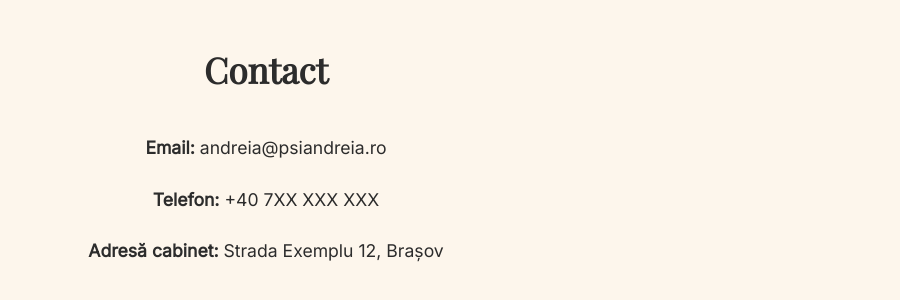
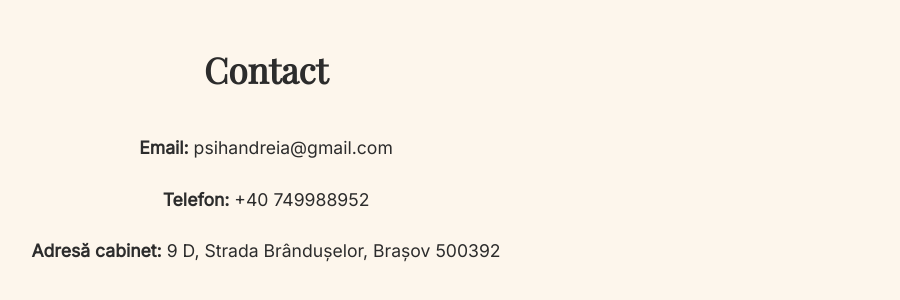
Before and after one commit to rolandnita/psihandreia, a plain HTML site: page contact/index.html in a window 1280 px wide. Shown: the part 478-778 px from the top of the page, without its empty margins (374-1274 px from the left). Drawn offline with nearby package versions, Linux system fonts and the light colour scheme.

Commit message:
Added contact details

```diff
--- a/contact/index.html
+++ b/contact/index.html
@@ -40,9 +40,9 @@
       <h2>Contact</h2>
       <div class="decor-line"></div>
       <div class="contact-info">
-        <p><strong>Email:</strong> andreia@psiandreia.ro</p>
-        <p><strong>Telefon:</strong> +40 7XX XXX XXX</p>
-        <p><strong>Adresă cabinet:</strong> Strada Exemplu 12, Brașov</p>
+        <p><strong>Email:</strong> psihandreia@gmail.com</p>
+        <p><strong>Telefon:</strong> +40 749988952</p>
+        <p><strong>Adresă cabinet:</strong> 9 D, Strada Brândușelor, Brașov 500392</p>
       </div>
     </section>
   </main>
```
